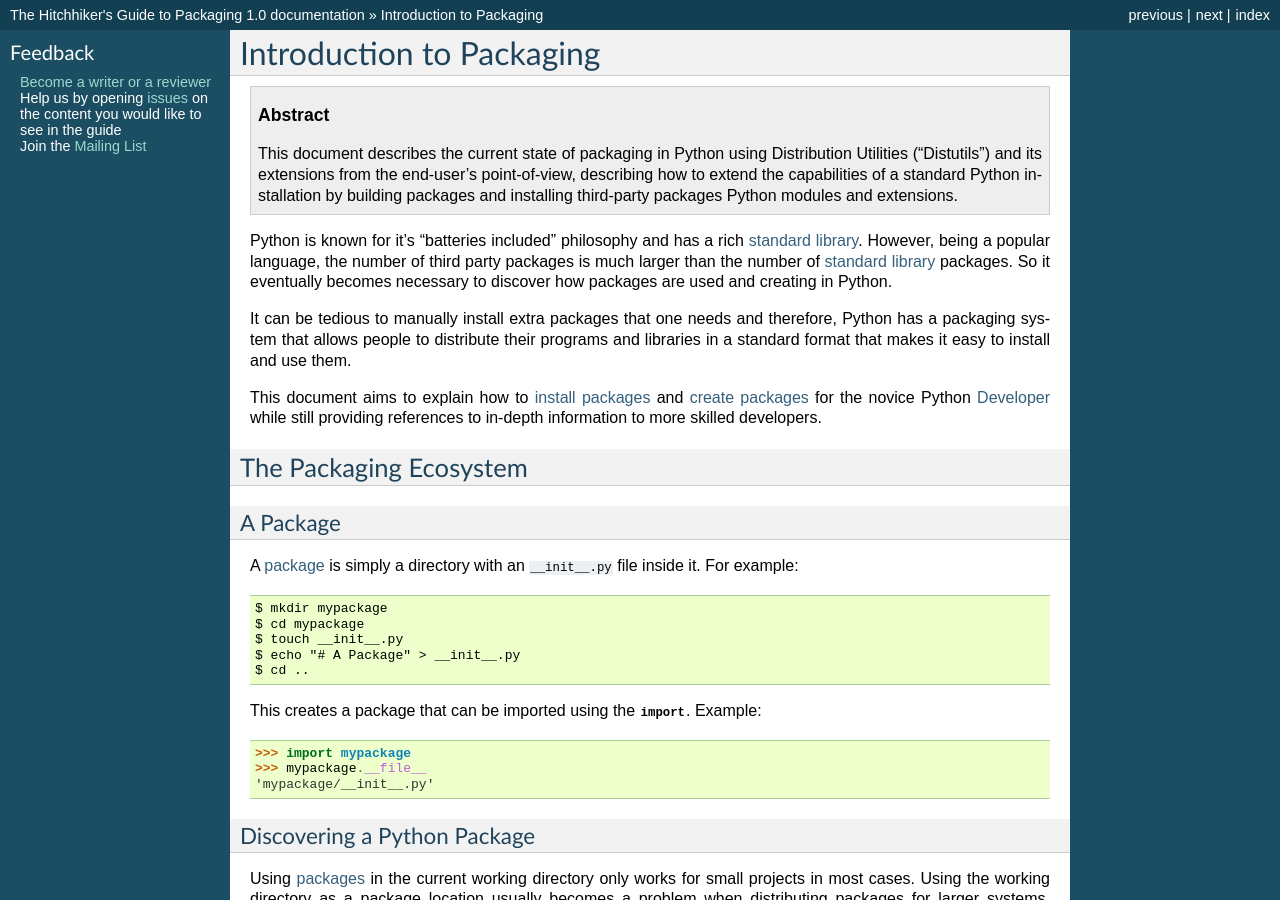
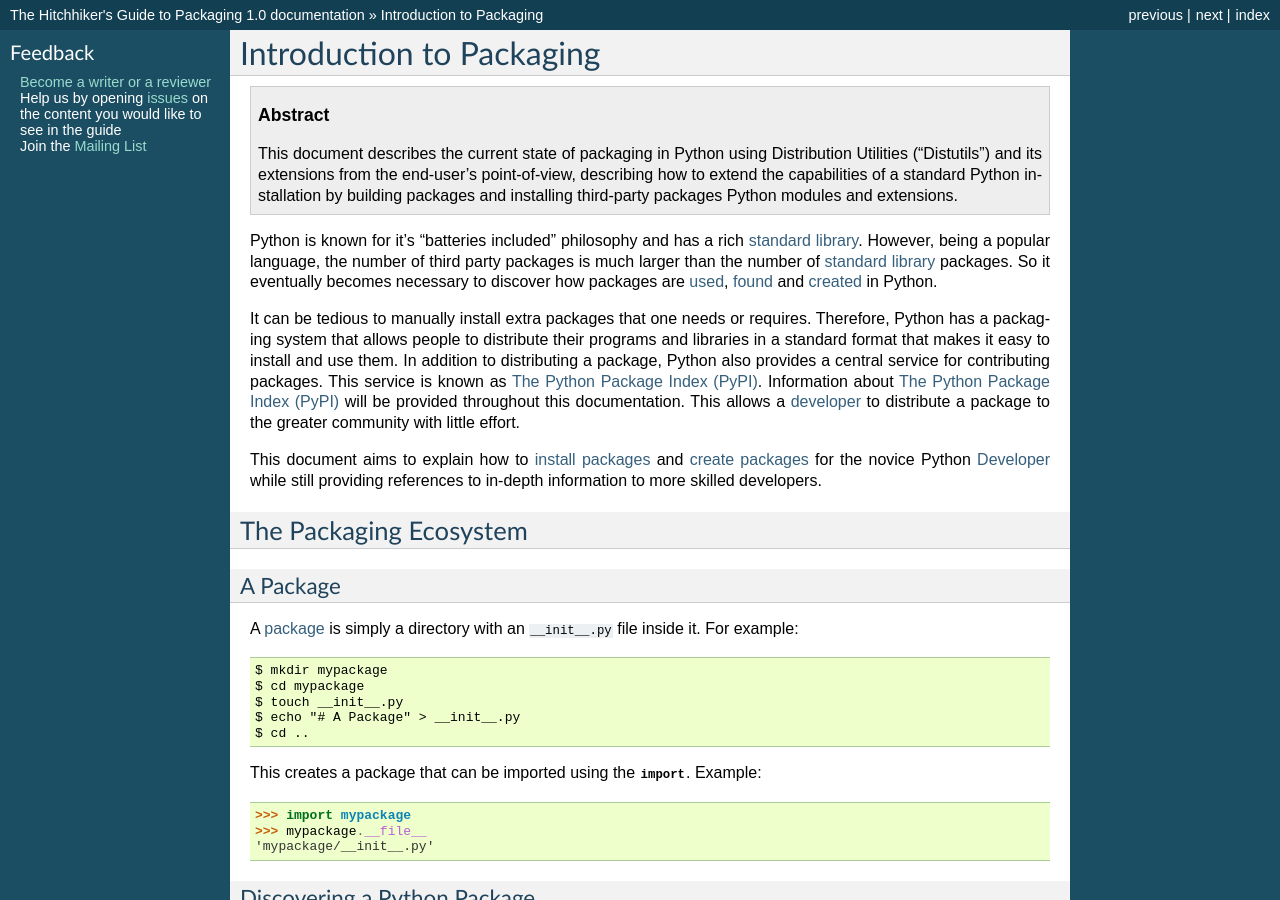
Before and after one commit to pypa/packaging.python.org, a Sphinx documentation site: the page built from source/introduction.txt, in a window 1280 px wide and 900 px high. Built offline with Sphinx 7.4.7, drawn with Linux system fonts in a browser that asks for light colours.

Commit message:
Ok, trying to cover pypi in the begining of the documenation so that we can talk about throughout the documenation.

```diff
--- a/source/introduction.txt
+++ b/source/introduction.txt
@@ -2,25 +2,42 @@
 Introduction to Packaging
 =========================
 
-.. The audience for this document includes people who don't know anything about Python and aren't about to learn the language just in order to install and maintain it for their users, i.e. system administrators. Thus, We have to be sure to explain the basics at some point: sys.path and PYTHONPATH at least.
+.. The audience for this document includes people who don't know anything about
+   Python and aren't about to learn the language just in order to install and
+   maintain it for their users, i.e. system administrators. Thus, We have to be
+   sure to explain the basics at some point: sys.path and PYTHONPATH at least.
 
 .. This section was mostly extracted from the install documenation
    at: <http://docs.python.org/install/index.html>
 
 .. topic:: Abstract
 
-   This document describes the current state of packaging in Python using Distribution Utilities ("Distutils") and its extensions from the end-user's point-of-view, describing how to extend the capabilities of a standard Python installation by building packages and installing third-party packages Python modules and extensions.
+   This document describes the current state of packaging in Python using
+   Distribution Utilities ("Distutils") and its extensions from the end-user's
+   point-of-view, describing how to extend the capabilities of a standard Python
+   installation by building packages and installing third-party packages Python
+   modules and extensions.
 
 Python is known for it's "batteries included" philosophy and has a
 rich :term:`standard library`. However, being a popular language, the number
-of third party packages is much larger than the number of :term:`standard library` packages. So it eventually becomes necessary to discover how packages are used and creating in Python.
+of third party packages is much larger than the number of :term:`standard
+library` packages. So it eventually becomes necessary to discover how packages
+are :doc:`used <usage>`, :ref:`found <pypi_info>` and :doc:`created <creation>`
+in Python.
 
-It can be tedious to manually install extra packages that one needs
-and therefore, Python has a packaging system that allows people to
+It can be tedious to manually install extra packages that one needs or
+requires. Therefore, Python has a packaging system that allows people to
 distribute their programs and libraries in a standard format that
-makes it easy to install and use them.
+makes it easy to install and use them. In addition to distributing a package,
+Python also provides a central service for contributing packages. This service
+is known as :ref:`pypi_info`. Information about :ref:`pypi_info` will be
+provided throughout this documentation. This allows a :term:`developer` to
+distribute a package to the greater community with little effort.
 
-This document aims to explain how to :doc:`install packages <installation>` and :doc:`create  packages <creation>` for the novice Python :term:`Developer` while still providing references to in-depth information to more skilled developers.
+This document aims to explain how to :doc:`install packages <installation>`
+and :doc:`create  packages <creation>` for the novice Python :term:`Developer`
+while still providing references to in-depth information to more skilled
+developers.
 
 The Packaging Ecosystem
 =======================
```
